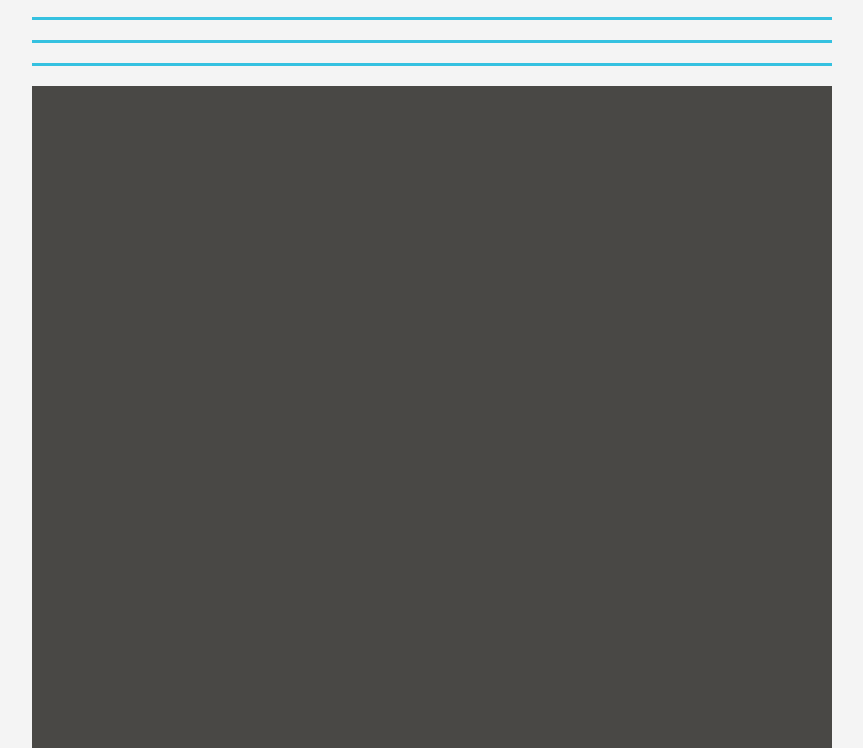
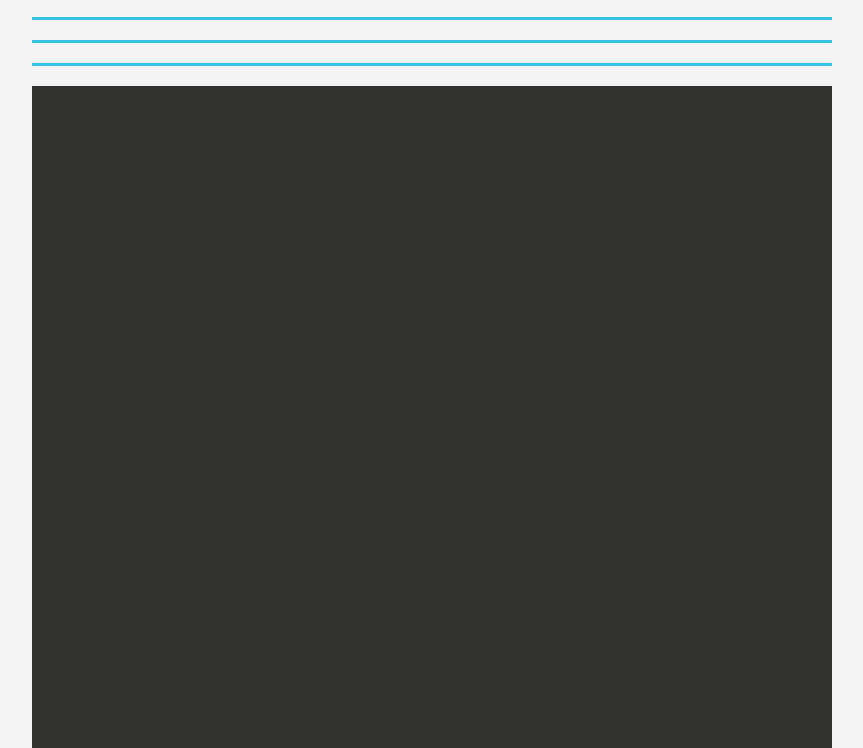
Before and after one commit to Kasperqar/Kasperqar.github.io, a plain HTML site: page index.html in a window 1280 px wide. Shown: the part 1632-2380 px from the top of the page, without its empty margins (208-1071 px from the left). Drawn offline with Linux system fonts and the light colour scheme.

Commit message:
Update style.css

```diff
--- a/style.css
+++ b/style.css
@@ -79,9 +79,9 @@ ul.skills {
 }
 
 .dark-square {
-    height: 2200px; /* Wysokość można zmniejszyć, aby uniknąć zniekształceń na mniejszych ekranach */
+    height: 1800px;
     background-color: rgb(31, 29, 26);
-    opacity: 0.8; /* Utrzymywanie widoczności tła */
+    opacity: 0.9;
 }
 
 
@@ -100,6 +100,6 @@ ul.skills {
         align-items: center;
     }
     .divider {
-        height: 2px; /* Można dostosować wysokość dividerów w responsywności */
+        height: 2px;
     }
 }
```
